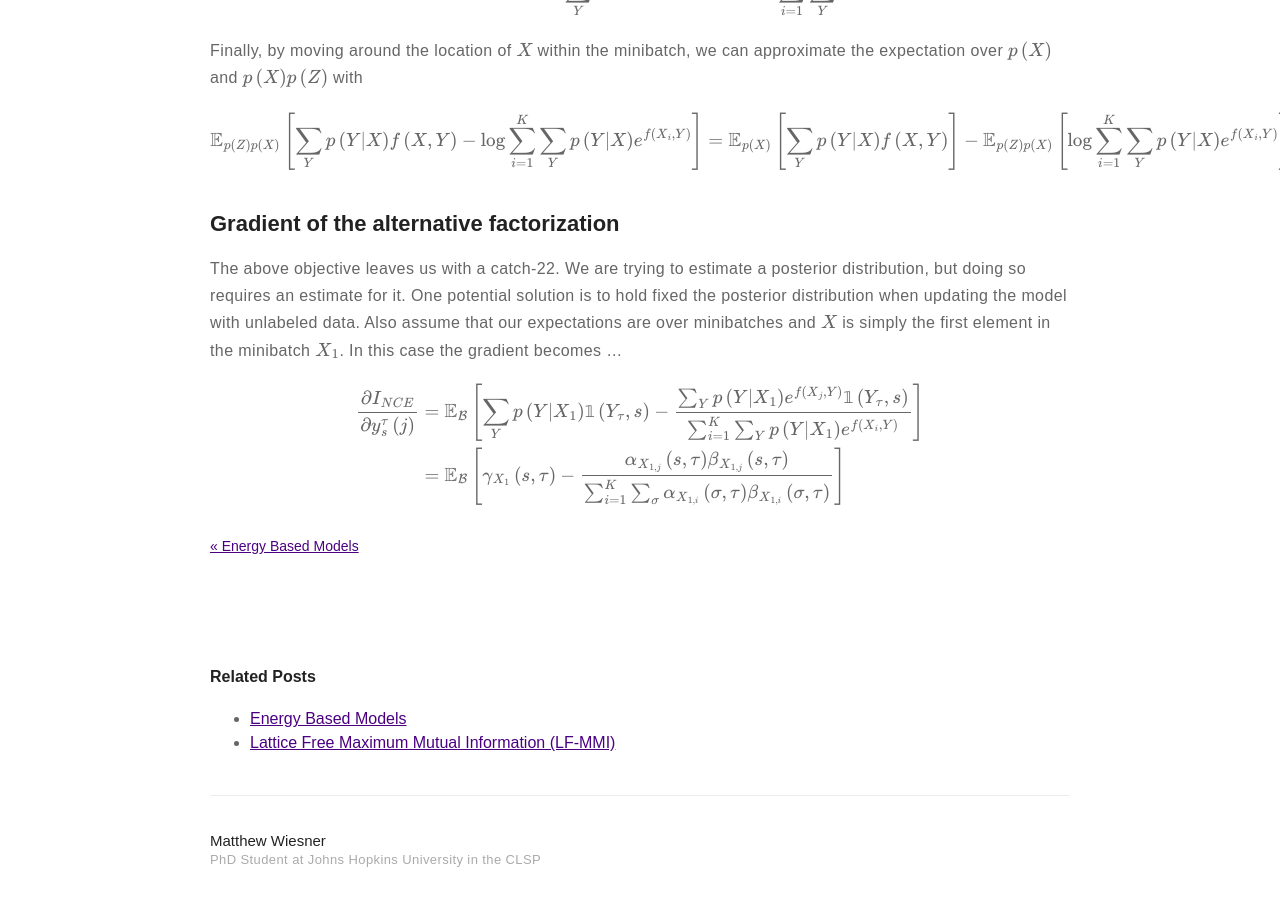
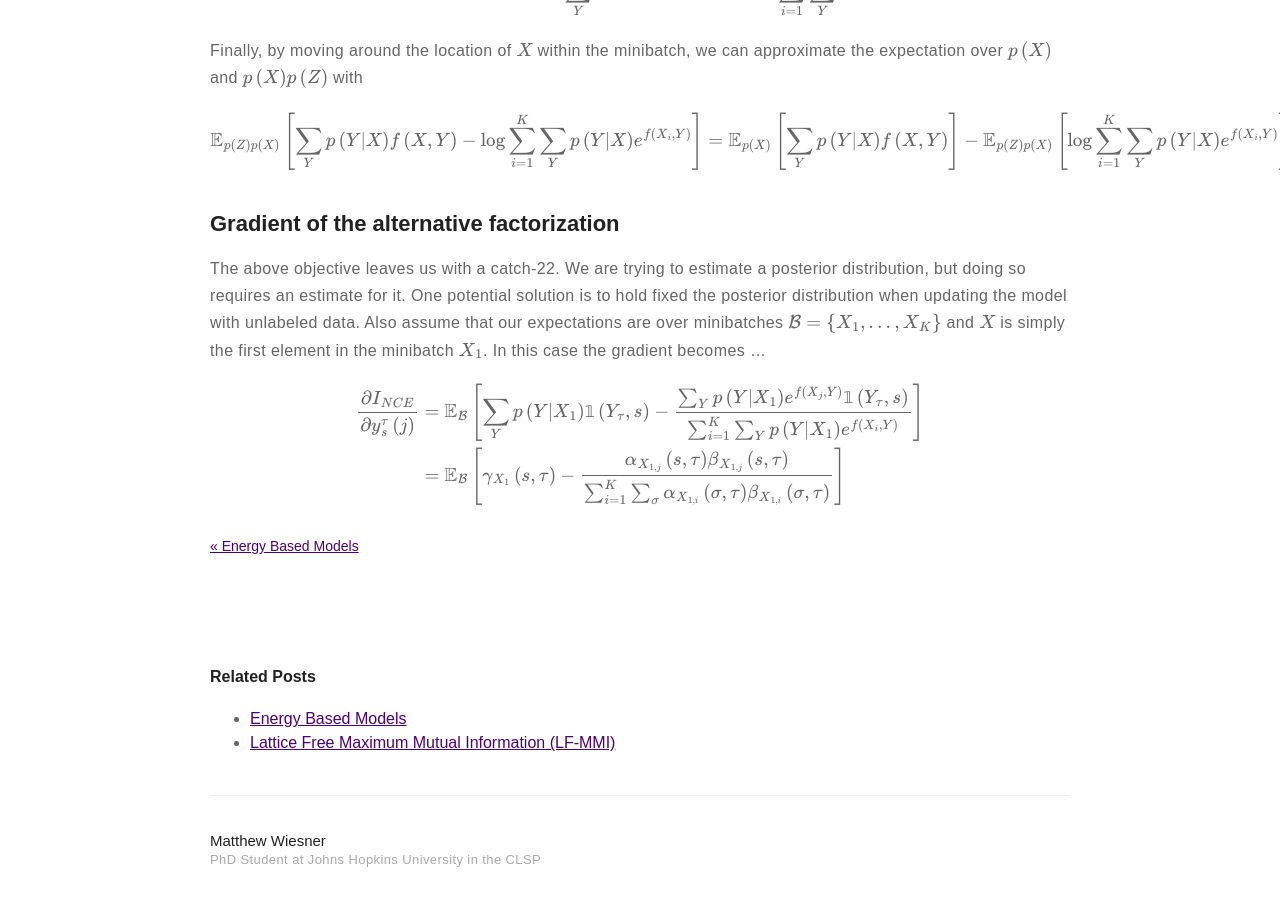
Before and after one commit to m-wiesner/m-wiesner.github.io, a Jekyll site: the page built from _posts/2020-10-30-Variational-Bounds-on-Mutual-Information.markdown, in a window 1280 px wide and 900 px high, scrolled down 7317 px. Built offline with Jekyll 4.4.1, drawn with Linux system fonts in a browser that asks for light colours; formulas are drawn with MathJax 3.

Commit message:
Update 2020-10-30-Variational-Bounds-on-Mutual-Information.markdown

```diff
--- a/_posts/2020-10-30-Variational-Bounds-on-Mutual-Information.markdown
+++ b/_posts/2020-10-30-Variational-Bounds-on-Mutual-Information.markdown
@@ -266,7 +266,7 @@ $$\begin{align}
 
 ## Gradient of the alternative factorization
 
-The above objective leaves us with a catch-22. We are trying to estimate a posterior distribution, but doing so requires an estimate for it. One potential solution is to hold fixed the posterior distribution when updating the model with unlabeled data. Also assume that our expectations are over minibatches and $$X$$ is simply the first element in the minibatch $$X_1$$. In this case the gradient becomes ...
+The above objective leaves us with a catch-22. We are trying to estimate a posterior distribution, but doing so requires an estimate for it. One potential solution is to hold fixed the posterior distribution when updating the model with unlabeled data. Also assume that our expectations are over minibatches $$\mathcal{B} = \{X_1, \ldots, X_K\}$$ and $$X$$ is simply the first element in the minibatch $$X_1$$. In this case the gradient becomes ...
 
 $$\begin{align}
 \frac{\partial I_{NCE}}{\partial y_s^{\tau}\left(j\right)} &= \mathbb{E}_{\mathcal{B}}\left[\sum_{Y} p\left(Y | X_1\right) \mathbb{1}\left(Y_{\tau}, s\right) - \frac{\sum_Y p\left(Y | X_1\right) e^{f\left(X_j, Y\right)} \mathbb{1}\left(Y_{\tau}, s\right)}{\sum_{i=1}^K \sum_Y p\left(Y|X_1\right)e^{f\left(X_i, Y\right)}}\right] \\
```
